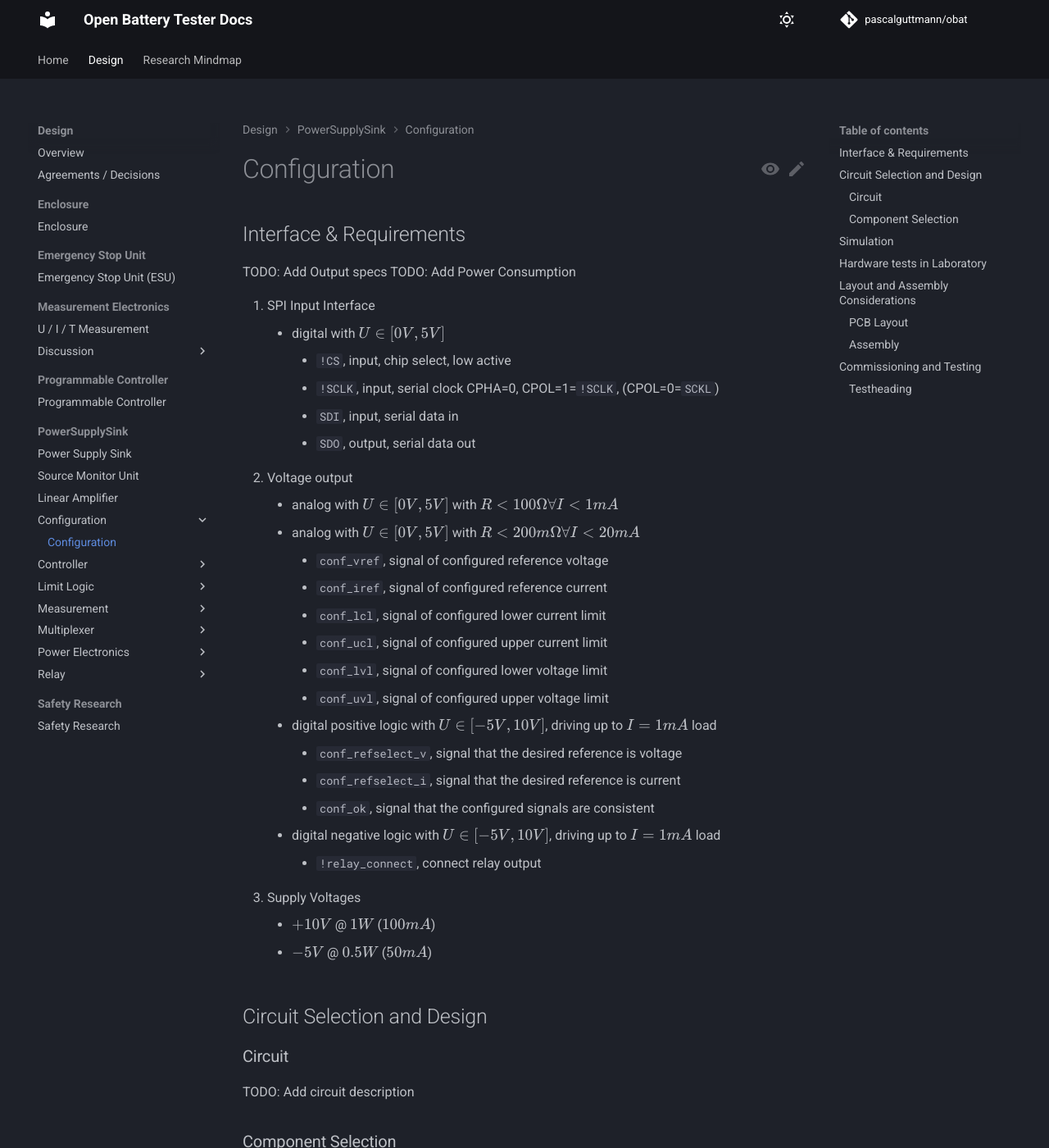
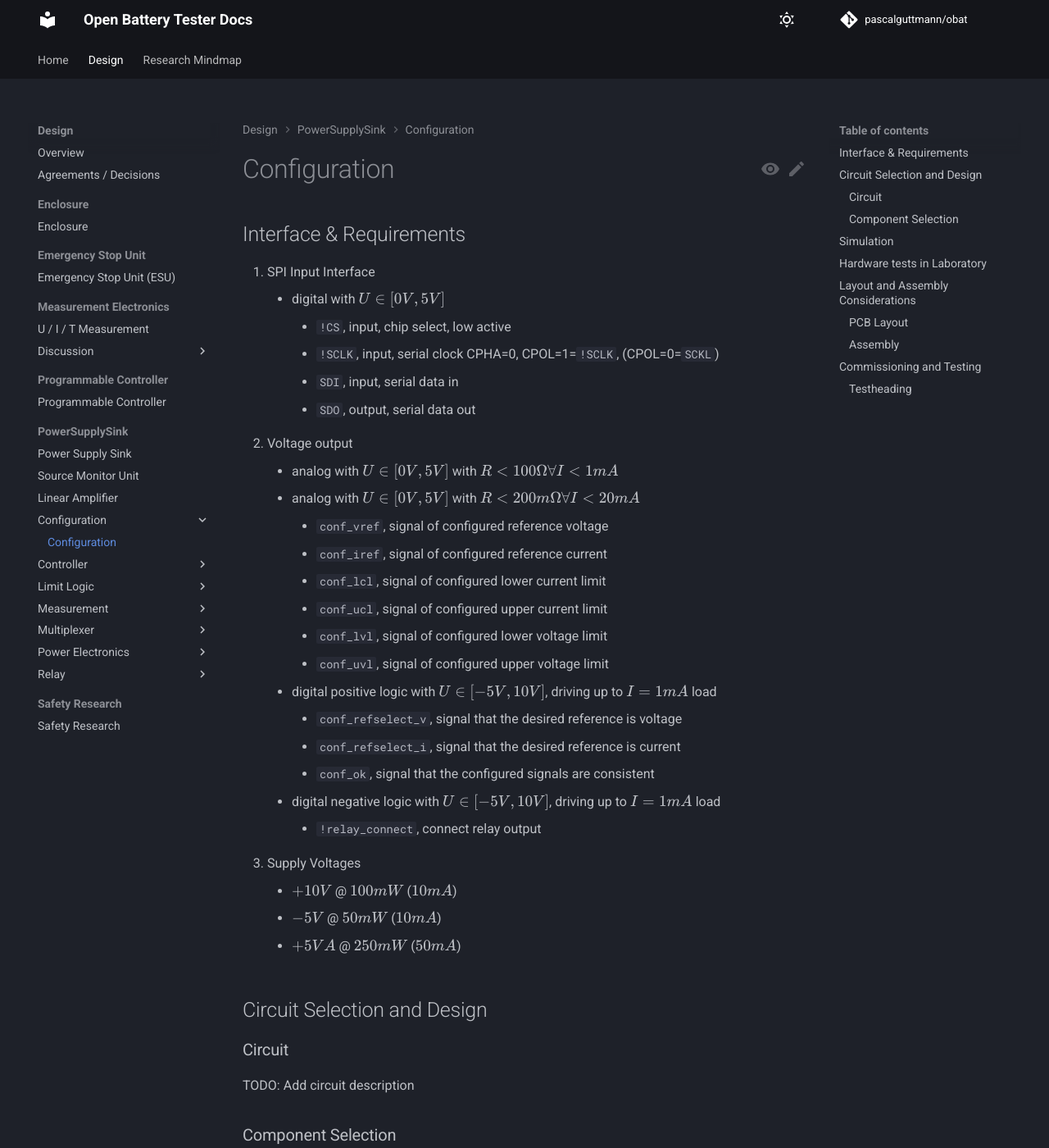
Before and after one commit to pascalguttmann/obat, an MkDocs documentation site: the page built from docs/design/pss/conf/conf.md, in a window 1280 px wide and 1400 px high. Shown: the whole window at 82% size. Built offline with MkDocs 1.6.1 and Material for MkDocs 9.7.7, drawn with Linux system fonts in a browser that asks for light colours; comment, search, counter and statistics services are not loaded.

Commit message:
add conf power consumption

```diff
--- a/docs/design/pss/conf/conf.md
+++ b/docs/design/pss/conf/conf.md
@@ -1,9 +1,6 @@
 # Configuration
 
 ## Interface & Requirements
-
-TODO: Add Output specs
-TODO: Add Power Consumption
 
 1. SPI Input Interface
     - digital with $U \in [0V, 5V]$
@@ -29,8 +26,9 @@ TODO: Add Power Consumption
     load
         - `!relay_connect`, connect relay output
 3. Supply Voltages
-    - $+10V$ @ $1W$ ($100mA$)
-    - $-5V$ @ $0.5W$ ($50mA$)
+    - $+10V$ @ $100mW$ ($10mA$)
+    - $-5V$ @ $50mW$ ($10mA$)
+    - $+5VA$ @ $250mW$ ($50mA$)
 
 ## Circuit Selection and Design
 
```
